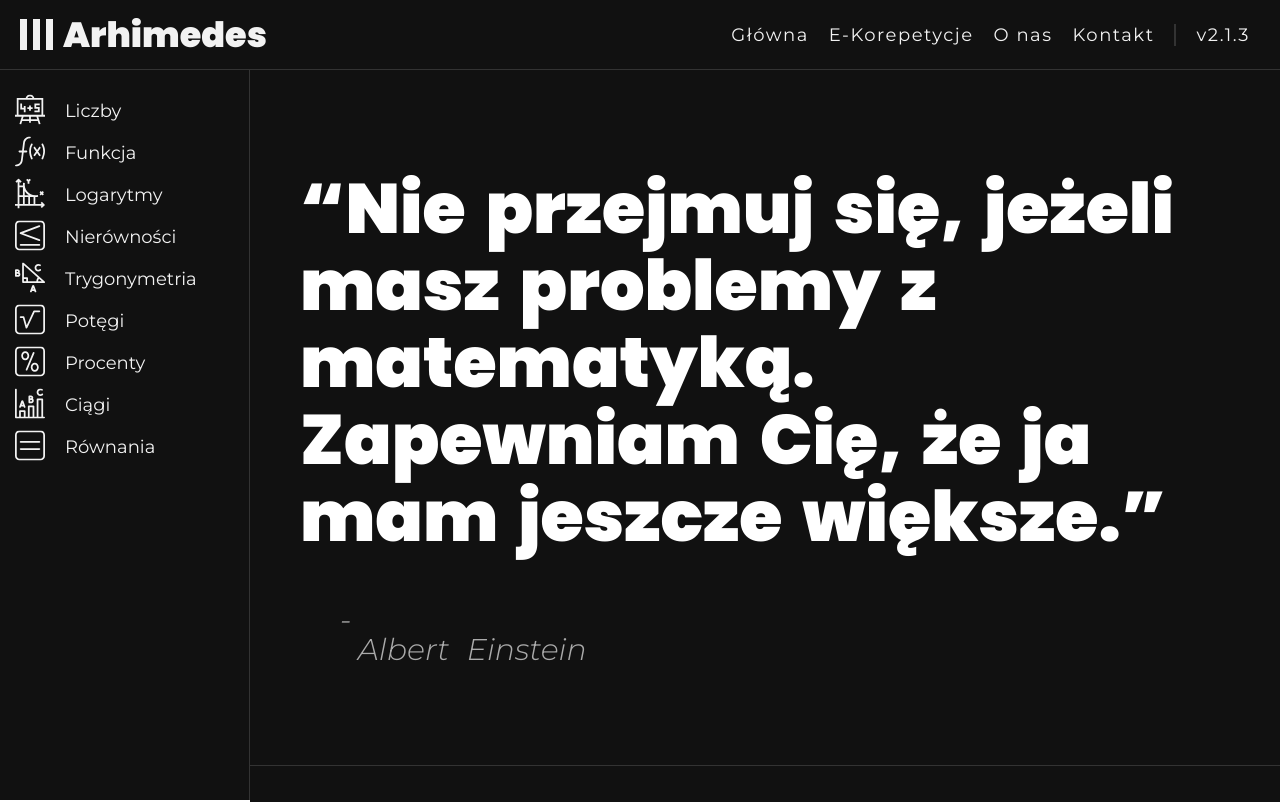
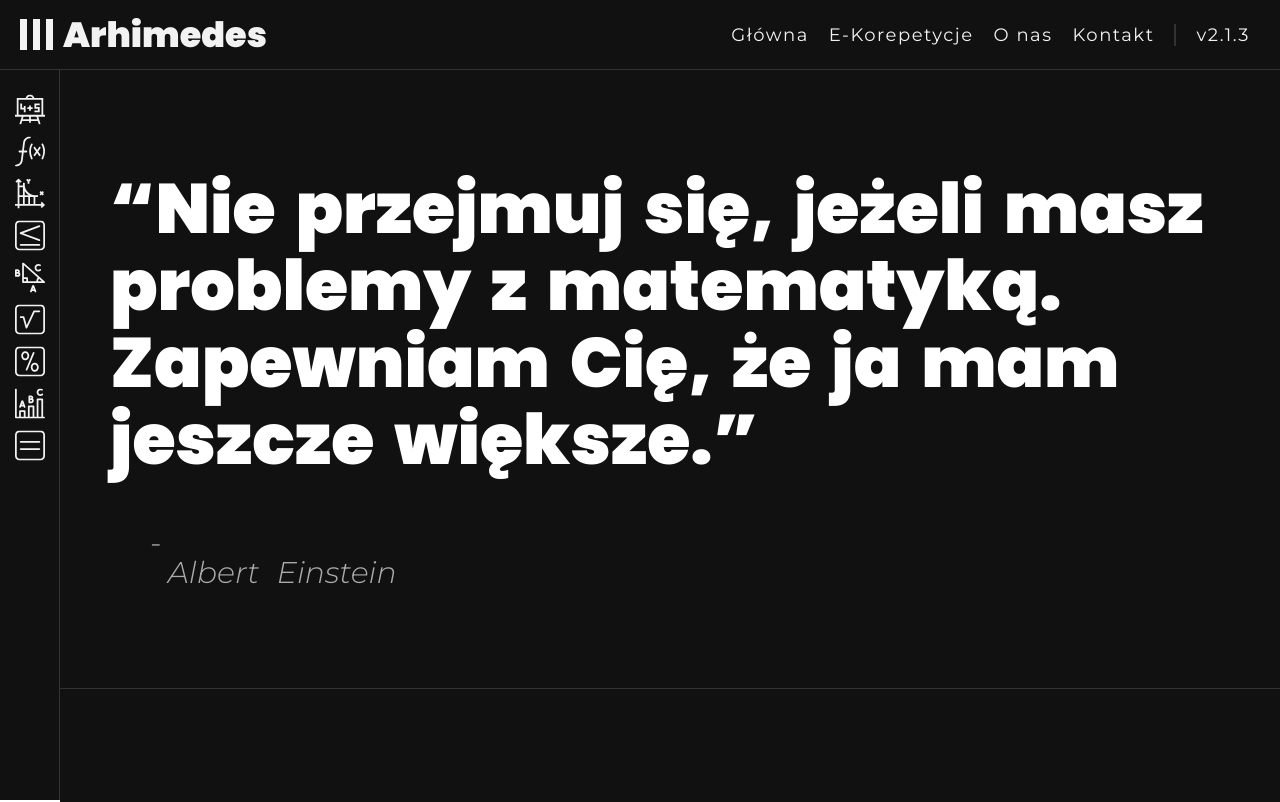
Before and after one commit to Illya1074/arhimedes, a React (Create React App) app: page /#/ in a window 1280 px wide. Shown: the top 802 px of the page. Built offline with nearby package versions, Linux system fonts and the light colour scheme.

Commit message:
css upgrade 6

```diff
--- a/src/App.css
+++ b/src/App.css
@@ -25,9 +25,6 @@ body{
 
 /* Lazy loading animation */
 
-.animation-wrap{
-  margin: 0 0 0 250px;
-}
 
 .animation{
   margin: 170px auto 0;
--- a/src/containers/Home/Home.css
+++ b/src/containers/Home/Home.css
@@ -12,7 +12,7 @@
 @import url('https://fonts.googleapis.com/css2?family=Open+Sans:ital,wght@1,800&display=swap');
 
 .home{
-    margin: 70px 0 0 250px;
+    margin: 70px 0 0 60px;
 }
 
 
--- a/src/containers/Main/Main.css
+++ b/src/containers/Main/Main.css
@@ -1,5 +1,5 @@
 .content{
-    margin: 150px 0 100px 335px;
+    margin: 150px auto 100px;
     width: 1000px;
     height: min-content;
     padding-bottom: 70px;
--- a/src/containers/Sidebar/Sidebar.css
+++ b/src/containers/Sidebar/Sidebar.css
@@ -33,12 +33,14 @@
         -ms-flex-direction: row;
             flex-direction: row;
     margin: 0 0 0 15px;
+    /* border: 1px solid red; */
+    width: 240px;
 }
 
 .sidebar{
     position: fixed;
     top: 70px;
-    width: 250px;
+    width: 60px;
     padding: 20px 0 0 0;
     background-color:#111111;
     border-right: 1px solid #333;
@@ -47,6 +49,7 @@
     display: -webkit-box;
     display: -ms-flexbox;
     display: flex;
+    overflow: hidden;
     /* font-family: 'Roboto', sans-serif; *
     /
     font-weight: 300;
@@ -57,7 +60,15 @@
         -ms-flex-direction: column;
             flex-direction: column;
     z-index: 101;
+    transition: 0.1s;
+
 }
+
+.sidebar:hover{
+    width: 250px;
+    transition: 0.25s;
+}
+
 
 .sidebar-list-element{
     text-align: start;
--- a/src/containers/Sidebar/Sidebar.js
+++ b/src/containers/Sidebar/Sidebar.js
@@ -54,6 +54,7 @@ const Sidebar = () => {
                         Nierówności
                     </div>
                 </div>
+
                 <div className='sidebar-flex' onClick={() => buttonClick('/containers/MaturaPodstawowa/Trygomymetria/Zadanie1')}>
                     <Icon1 fill="#f2f2f2" height='30px' width="30px" className="sidebar-icon"/>
 
```
Also changed, not shown: 1 other file (tests, documents, lock files or other folders).
